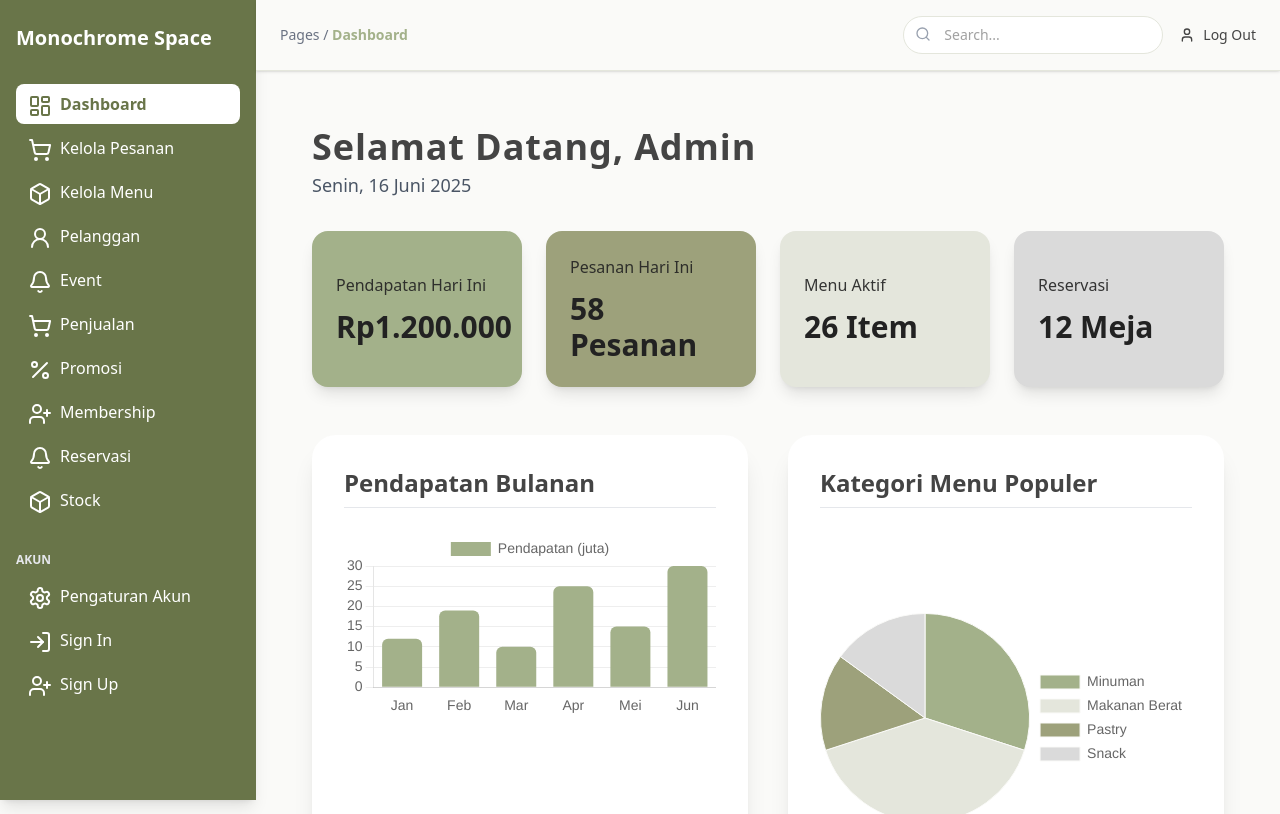
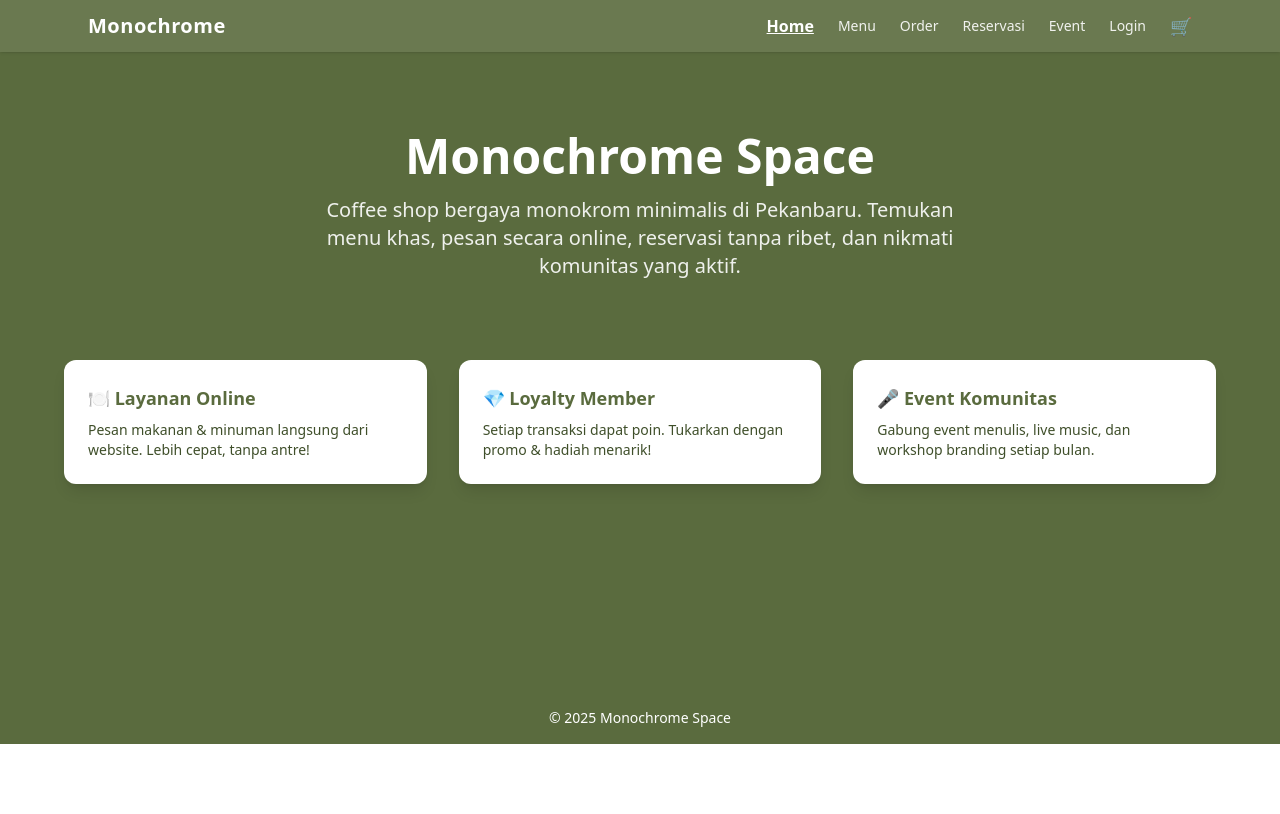
Before and after one commit to evelinnathalie/crm-23sic-kelompok4, a React (Vite) app: page / in a window 1280 px wide. Shown: the top 814 px of the page. Built offline with nearby package versions, Linux system fonts and the light colour scheme.

Commit message:
update evelin'

```diff
--- a/src/App.jsx
+++ b/src/App.jsx
@@ -1,41 +1,74 @@
 import React from "react";
 import { Routes, Route } from "react-router-dom";
+
+// 🌐 Contexts
+import { AuthProvider } from "./punya_public/context/AuthContext";
+import { CartProvider } from "./punya_public/context/CartContext";
+
+// 🔐 Protected route handler
+import ProtectedRoute from "./punya_public/routes/ProtectedRoute";
+
+// 🧑‍💼 Admin layout & pages
 import MainLayout from "./Components/MainLayout";
 import Dashboard from "./Pages/Dashboard";
 import Pesanan from "./Pages/Pesanan";
 import Menu from "./Pages/Menu";
 import CustomerManagement from "./Pages/CustomerManagement";
 import EventManagement from "./Pages/Event";
+import ProductManagement from "./Pages/ProdukManagement";
 import SalesManagement from "./Pages/SalesManagement";
+import Reservasi from "./Pages/Reservasi";
 import PromoManagement from "./Pages/Promosi";
 import MemberManagement from "./Pages/Membership";
-import Reservasi from "./Pages/Reservasi";
 import Stock from "./Pages/Stock";
+
+// 🌐 Public pages (from punya_public)
+import HomePublic from "./punya_public/pages/HomePublic";
+import MenuPublic from "./punya_public/pages/MenuPublic";
+import OrderPublic from "./punya_public/pages/OrderPublic";
+import ReservationPublic from "./punya_public/pages/ReservationPublic";
+import EventPublic from "./punya_public/pages/EventPublic";
+import LoginPublic from "./punya_public/pages/LoginPublic";
 
 function App() {
   return (
+    <AuthProvider>
+      <CartProvider>
         <Routes>
-      <Route element={<MainLayout />}>
-        <Route index element={<Dashboard />} />
-        <Route path="pesanan" element={<Pesanan />} />
-        <Route path="menu" element={<Menu />} />
-      <Route path="/" element={<Dashboard />} />
+          {/* ✅ PUBLIC ROUTES (tidak perlu login) */}
+          <Route path="/" element={<HomePublic />} />
+          <Route path="/menu" element={<MenuPublic />} />
+          <Route path="/order" element={<OrderPublic />} />
+          <Route path="/reservation" element={<ReservationPublic />} />
+          <Route path="/events" element={<EventPublic />} />
+          <Route path="/login" element={<LoginPublic />} />
+
+          {/* 🔒 ADMIN ROUTES (butuh login) */}
+          <Route
+            element={
+              <ProtectedRoute role="admin">
+                <MainLayout />
+              </ProtectedRoute>
+            }
+          >
+            <Route path="/dashboard" element={<Dashboard />} />
+            <Route path="/pesanan" element={<Pesanan />} />
+            <Route path="/menu/monochrome" element={<Menu />} />
             <Route path="/pelanggan" element={<CustomerManagement />} />
             <Route path="/event" element={<EventManagement />} />
+            <Route path="/produk" element={<ProductManagement />} />
             <Route path="/penjualan" element={<SalesManagement />} />
-
+            <Route path="/reservasi" element={<Reservasi />} />
             <Route path="/promosi" element={<PromoManagement />} />
             <Route path="/member" element={<MemberManagement />} />
-
-      <Route path="/reservasi" element={<Reservasi />} />
-
             <Route path="/stock" element={<Stock />} />
-
-
 
           </Route>
         </Routes>
+      </CartProvider>
+    </AuthProvider>
   );
 }
 
+
 export default App;
--- a/src/Components/Sidebar.jsx
+++ b/src/Components/Sidebar.jsx
@@ -20,7 +20,7 @@ import {
 import { Link, useLocation } from 'react-router-dom'
 
 const menuItems = [
-  { name: 'Dashboard', icon: <LayoutDashboard />, path: '/' },
+  { name: 'Dashboard', icon: <LayoutDashboard />, path: '/dashboard' },
   { name: 'Kelola Pesanan', icon: <ShoppingCart />, path: '/pesanan' },
   { name: 'Kelola Menu', icon: <Box />, path: '/menu' },
   { name: 'Pelanggan', icon: <User2 />, path: '/pelanggan' },
--- a/src/punya_public/pages/LoginPublic.jsx
+++ b/src/punya_public/pages/LoginPublic.jsx
@@ -14,7 +14,7 @@ export default function Login() {
   const handleSubmit = (e) => {
     e.preventDefault();
     login(form);
-    navigate(form.role === "admin" ? "/admin/dashboard" : "/member/dashboard");
+    navigate(form.role === "admin" ? "/dashboard" : "/member/dashboard");
   };
 
   return (
```
Lines whose indentation alone changed are shown as unchanged.
